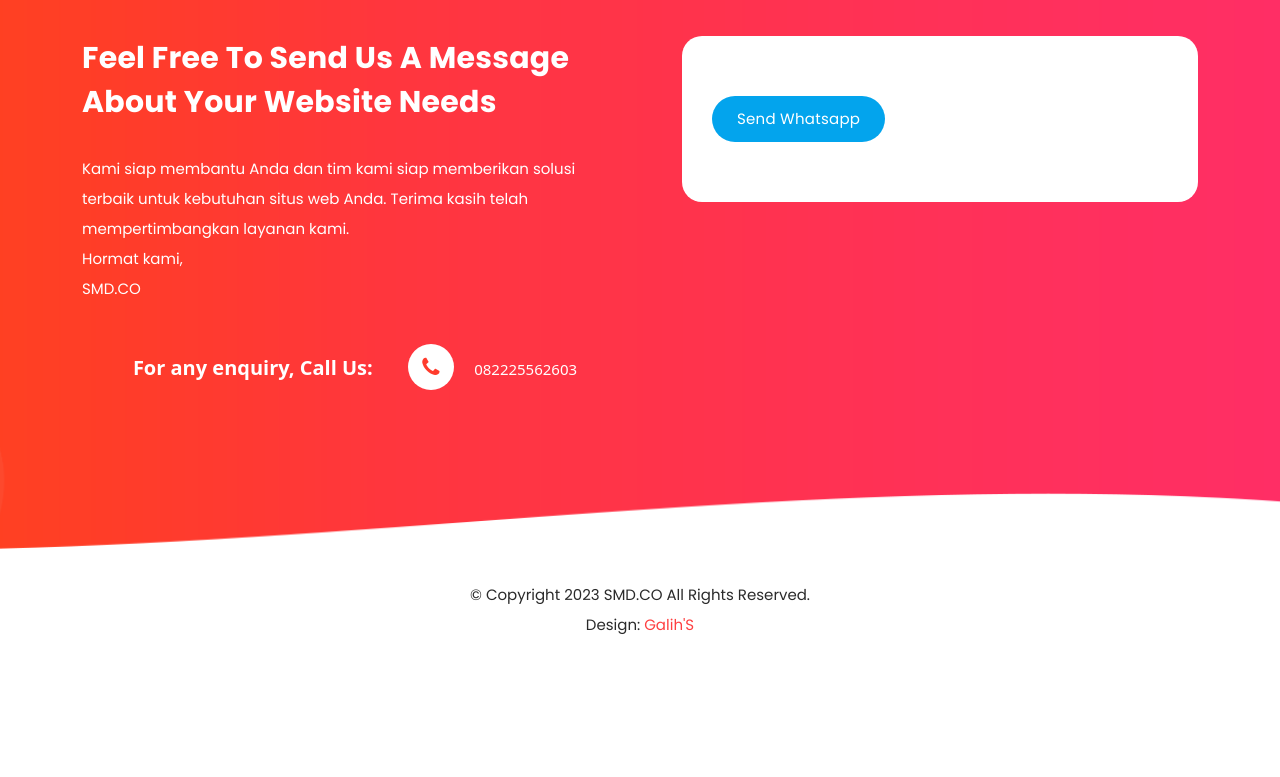
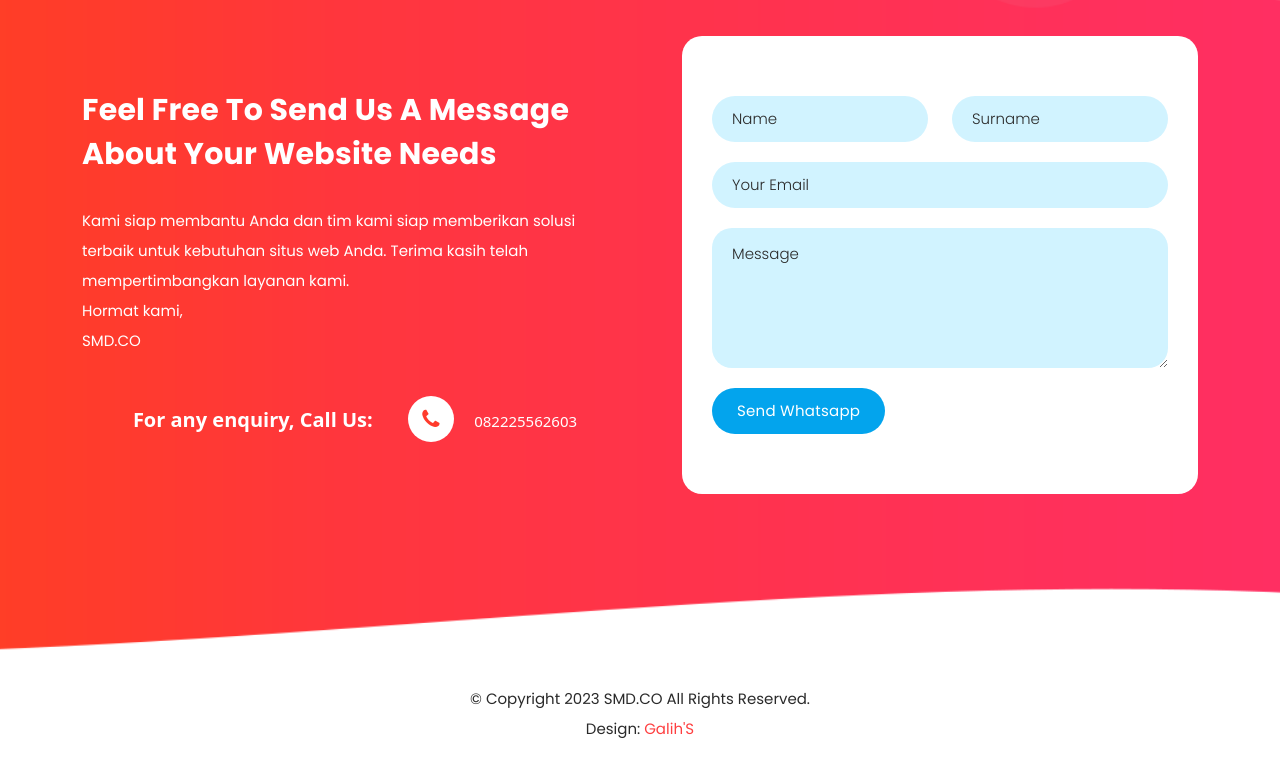
Before and after one commit to Galihsslo/company, a plain HTML site: page index.html in a window 1280 px wide. Shown: the part 3739-4516 px from the top of the page. Before the commit the page ends 4424 px from the top, so only its background shows below. Drawn offline with Linux system fonts and the light colour scheme.

Commit message:
form contack

```diff
--- a/index.html
+++ b/index.html
@@ -428,28 +428,27 @@ https://templatemo.com/tm-562-space-dynamic
         <div class="col-lg-6 wow fadeInRight" data-wow-duration="0.5s" data-wow-delay="0.25s">
           <form id="contact" action="https://wa.me/message/JZQMDLWPRGL6C1">
             <div class="row">
-              <!-- <div class="col-lg-6">
+              <div class="col-lg-6">
                 <fieldset>
-                  <input type="name" name="name" id="name" placeholder="Name" autocomplete="on" required>
+                  <input type="name" name="name" id="name" placeholder="Name" autocomplete="on">
                 </fieldset>
               </div>
               <div class="col-lg-6">
                 <fieldset>
-                  <input type="surname" name="surname" id="surname" placeholder="Surname" autocomplete="on" required>
+                  <input type="surname" name="surname" id="surname" placeholder="Surname" autocomplete="on">
                 </fieldset>
               </div>
               <div class="col-lg-12">
                 <fieldset>
-                  <input type="text" name="email" id="email" pattern="[^ @]*@[^ @]*" placeholder="Your Email"
-                    required="">
+                  <input type="text" name="email" id="email" pattern="[^ @]*@[^ @]*" placeholder="Your Email"="">
                 </fieldset>
               </div>
               <div class="col-lg-12">
                 <fieldset>
-                  <textarea name="message" type="text" class="form-control" id="message" placeholder="Message"
-                    required=""></textarea>
+                  <textarea name="message" type="text" class="form-control" id="message"
+                    placeholder="Message"=""></textarea>
                 </fieldset>
-              </div> -->
+              </div>
               <div class="col-lg-10">
                 <!-- <fieldset> -->
                 <button type="submit">Send
```
